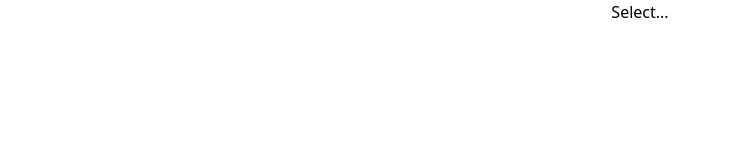
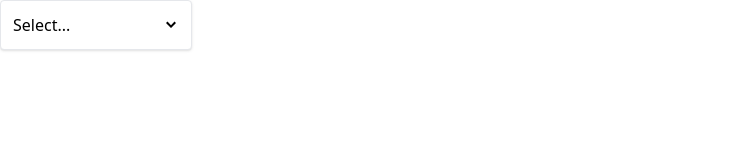
Before and after one commit to JMD1986/comps, a React (Create React App) app: page / in a window 1280 px wide. Shown: the top 160 px of the page, without its empty margins (0-730 px from the left). Built offline with nearby package versions, Linux system fonts and the light colour scheme.

Commit message:
styling dropdown

```diff
--- a/src/App.js
+++ b/src/App.js
@@ -22,11 +22,7 @@
   ];
   return (
     <div className="App">
-      <DropDown
-        options={options}
-        selection={selection}
-        onSelect={handleSelect}
-      />
+      <DropDown options={options} value={selection} onChange={handleSelect} />
     </div>
   );
 }
--- a/src/components/DropDown.js
+++ b/src/components/DropDown.js
@@ -1,14 +1,19 @@
 import { useState } from "react";
-function DropDown({ options, selection, onSelect }) {
+import { GoChevronDown } from "react-icons/go";
+function DropDown({ options, value, onChange }) {
   const [isOpen, setIsOpen] = useState(false);
   const [color, setColor] = useState("");
   const selectOption = (value) => {
     setIsOpen(false);
-    onSelect(value);
+    onChange(value);
   };
   const renderedOptions = options.map((option) => {
     return (
-      <div onClick={() => selectOption(option)} key={option.value}>
+      <div
+        className="hover:bg-sky-100 rounded cursor-pointer p-1"
+        onClick={() => selectOption(option)}
+        key={option.value}
+      >
         {option.label}
       </div>
     );
@@ -21,15 +26,21 @@
   const checkState = () => {
     console.log(color);
   };
-  let content = "Select...";
-  if (selection) {
-    content = selection.label;
-  }
+
   return (
-    <div>
-      <div onClick={handleClick}>{content}</div>
-      {isOpen && <div>{renderedOptions}</div>}
-      {/* <button onClick={checkState}>test</button> */}
+    <div className="w-48 relative">
+      <div
+        className="flex justify-between items-center cursor-pointer border rounded p-3 shadow bg-white w-full"
+        onClick={handleClick}
+      >
+        {value?.label || "Select..."}
+        <GoChevronDown />
+      </div>
+      {isOpen && (
+        <div className="absolute top-full border rounded p-3 shadow bg-white w-full">
+          {renderedOptions}
+        </div>
+      )}
     </div>
   );
 }
```
